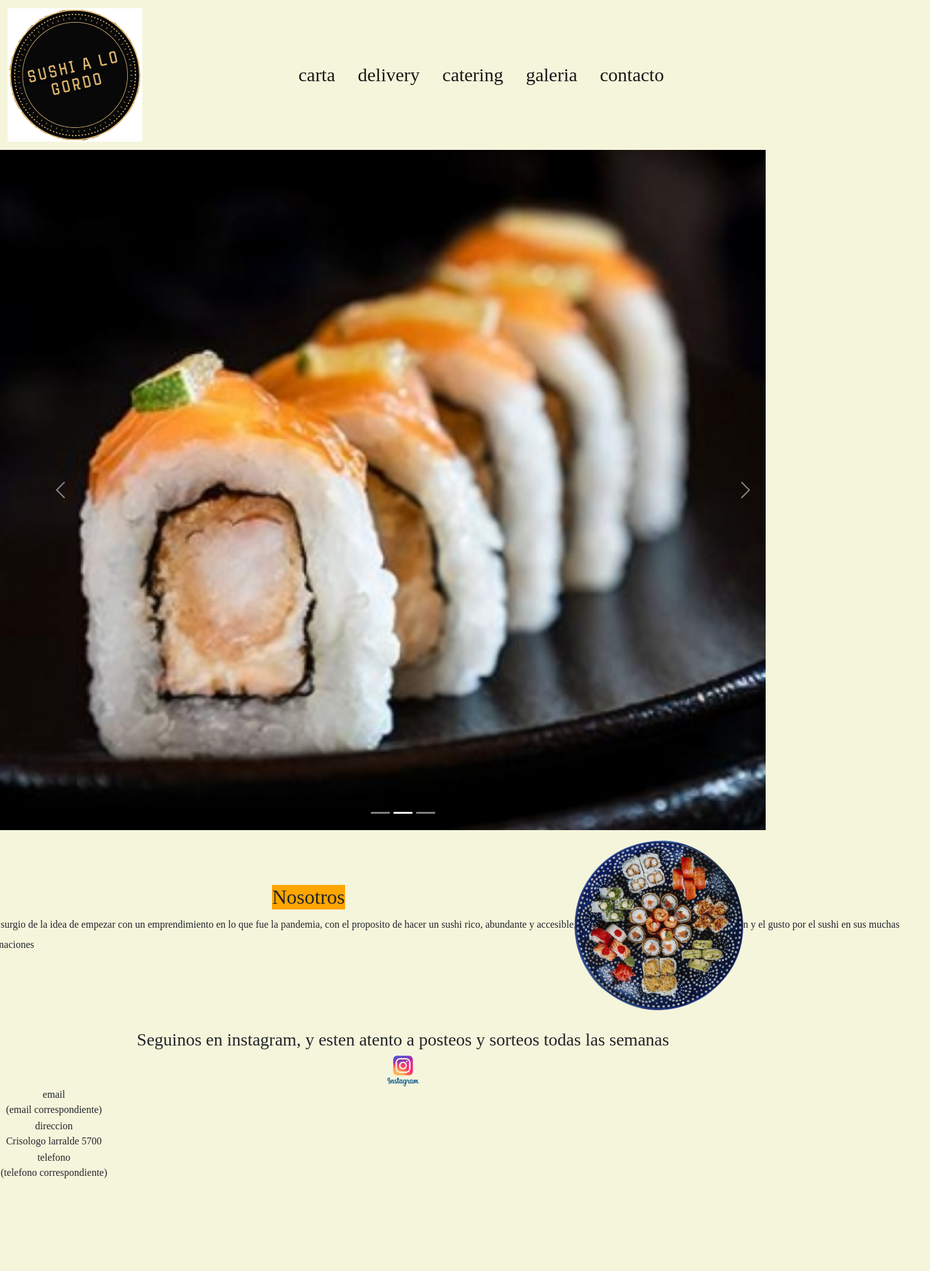
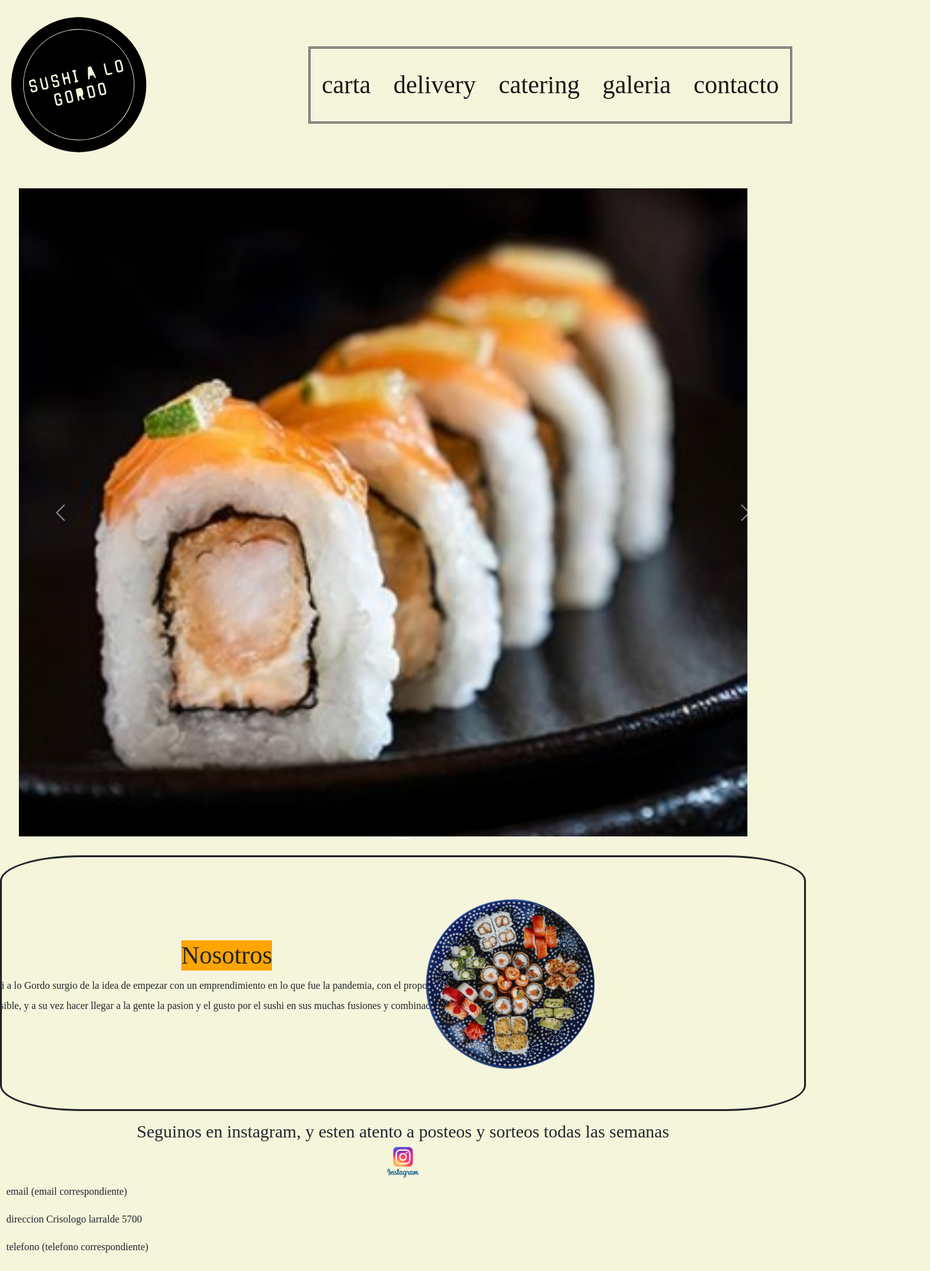
Before and after one commit to Braian-M93/ProyectoFinal, a plain HTML site: page index.html in a window 1280 px wide. Shown: the whole page at 63% size, 1477 px wide, since content can reach past the window. Before the commit the page ends 1891 px from the top, so only its background shows below. Drawn offline with nearby package versions, Linux system fonts and the light colour scheme.

Commit message:
agregamos seo y arreglamos cosas

```diff
--- a/css/animate.css
+++ b/css/animate.css
@@ -20,6 +20,20 @@ ul{
   animation-duration: 5s;
   animation-name:bounceInLeft;
 }
+main section fieldset img{
+  animation-duration: 5s;
+  animation-name: animate__zoomInDown;
+}
+@keyframes animate__zoomInDown{
+  from{
+    margin-left: 100%;
+    width: 100%;
+  }
+  to{
+    margin-left: 0%;
+    width: 100%;
+  }
+}
 @keyframes bounceInLeft{
    from {
     margin-left: 100%;
@@ -28,5 +42,5 @@ ul{
 
   to {
     margin-left: 0%;
-    width: 100
+    width: 100%;
 }
--- a/css/style.css
+++ b/css/style.css
@@ -16,12 +16,17 @@ footer a img{
   transform: skew(30deg);
   cursor: pointer;
 }
+h1{
+  animation-name: ;
+  animation-duration: 5seg;
+  background-color: orange;
+}
 h2{
   animation-name: ;
   animation-duration: 5seg;
   background-color: orange;
 }
-legend h3 {
+legend h2 {
   text-align: center;
 }
 article p {
@@ -40,6 +45,7 @@ article{
 div{
   display: flex;
   align-content: center;
+  padding: 10px;
 }
 section fieldset img{
   width: 25%;
@@ -48,7 +54,7 @@ section fieldset img{
 
 }
 section fieldset{
-  border: solid;
+
   color: black;
     font-weight: 300;
   line-height: 5rem;
@@ -57,13 +63,23 @@ section fieldset{
 div ul li a{
 color: black;
 font-weight: 300%;
-font-size: 30px;
-line-height: 4rem;
+font-size: 40px;
+line-height: 5rem;
 margin: 10px;
+
 }
 .carousel-inner{
   width: 95%;
   align-content: center;
   align-items: center;
-  justify-content: ;
 }
+main{
+  border: solid;
+  padding: 10px;
+  border-radius: 10%;
+
+}
+ul{
+  border: double;
+
+}
--- a/index.html
+++ b/index.html
@@ -1,7 +1,6 @@
 <!doctype html>
 <html lang="en">
   <head>
-    <!-- Required meta tags -->
     <meta charset="utf-8">
     <meta name="viewport" content="width=device-width, initial-scale=1">
     <link href="https://cdn.jsdelivr.net/npm/bootstrap@5.0.2/dist/css/bootstrap.min.css" rel="stylesheet" integrity="sha384-EVSTQN3/azprG1Anm3QDgpJLIm9Nao0Yz1ztcQTwFspd3yD65VohhpuuCOmLASjC" crossorigin="anonymous">
@@ -14,7 +13,10 @@
     href="https://cdnjs.cloudflare.com/ajax/libs/animate.css/4.1.1/animate.min.css"
   />
 
-    <title>Sushi a lo Gordo</title>
+    <title>Sushi a lo Gordo, disfruta del sushi, disfruta a lo gordo!</title>
+    <meta name="description" content="En sushi a lo gordo disfrutamos del sushi, y queremos que vos, tambien disfrutes de un buen sushi">
+    <meta name="keywords" content="sushi, rico, recomendable, buen sushi">
+
     <link rel="stylesheet" href="css/style.css">
   </head>
   <body>
@@ -22,7 +24,7 @@
     <nav class="navbar navbar-expand-lg navbar-light bg-beige">
       <div class="container-fluid">
         <a class="navbar-brand logo" href="index.html">
-          <img src="imagen/logo2.png" alt="" class="w-50">
+          <img src="imagen/logo2.svg" alt="logo de sushi a lo Gordo" class="w-50">
         </a>
         <button class="navbar-toggler" type="button" data-bs-toggle="collapse" data-bs-target="#navbarSupportedContent" aria-controls="navbarSupportedContent" aria-expanded="false" aria-label="Toggle navigation">
           <span class="navbar-toggler-icon"></span>
@@ -57,13 +59,13 @@
 </div>
 <div class="carousel-inner">
  <div class="carousel-item active">
-      <img src="imagen/ebicado.jpg" class="d-block w-100" alt="...">
+      <img src="imagen/ebicado.jpg" class="d-block w-100" alt="imagen ilustrativa de roll ebicado">
     </div>
     <div class="carousel-item">
-      <img src="imagen/ibiza.jpg" class="d-block w-100" alt="...">
+      <img src="imagen/ibiza.jpg" class="d-block w-100" alt="imagen ilustrativa de roll ibiza">
     </div>
     <div class="carousel-item">
-      <img src="imagen/phila2.jpg" class="d-block w-100" alt="...">
+      <img src="imagen/phila2.jpg" class="d-block w-100" alt="imagen ilustrativa de roll philadelfia">
  </div>
 </div>
   <button class="carousel-control-prev" type="button" data-bs-target="#carouselExampleIndicators" data-bs-slide="prev">
@@ -77,19 +79,19 @@
 </div>
 
 <main>
+
   <div class="container-md">
     <div class="row">
-      <div class="col-sm">
-        <article class="">
-        <h2 class="skew text-center">Nosotros</h2>
+      <div class="col-md">
+        <article>
+        <h1 class="skew text-center">Nosotros</h1>
         <p class="text-sm-start wow animate__slidein">Sushi a lo Gordo surgio de la idea de empezar con un emprendimiento en lo que fue la pandemia,
           con el proposito de hacer un sushi rico, abundante y accesible,
            y a su vez hacer llegar a la gente la pasion y el gusto por el sushi en sus muchas fusiones y combinaciones</p>
          </article>
       </div>
-    </div>
-    <div class="row">
-      <div class="col-sm">
+
+      <div class="col-md">
          <section>
             <div class="insta">
                   <a href="
@@ -97,32 +99,29 @@
             </div>
           </section>
       </div>
-    </div>
+      </div>
   </div>
+
 </main>
 
 <footer class="text-center py-3">
     <h3>Seguinos en instagram, y esten atento a posteos y sorteos todas las semanas</h3>
     <a href="https://www.instagram.com/?hl=es-la" target="_blank"><img src="imagen/logo-ig.png" alt="siguenos en instagram"></a class="w-50">
 
-    <table>
-      <tr>
-          <td>email <br>
+    <div>
+      email
           (email correspondiente)
-          </td>
-        </tr><br>
 
-          <tr>
-            <td>direccion <br>
-          Crisologo larralde 5700</td>
-          </tr>
-          <tr>
-            <td>
-              telefono <br>
+    </div>
+    <div>
+      direccion     Crisologo larralde 5700
+
+    </div>
+    <div>
+       telefono
               (telefono correspondiente)
-            </td>
-          </tr>
-      </table>
+    </div>
+
   </footer>
     <script src="https://cdn.jsdelivr.net/npm/bootstrap@5.0.2/dist/js/bootstrap.bundle.min.js" integrity="sha384-MrcW6ZMFYlzcLA8Nl+NtUVF0sA7MsXsP1UyJoMp4YLEuNSfAP+JcXn/tWtIaxVXM" crossorigin="anonymous"></script>
   </body>
```
Also changed, not shown: carta.html (+18 -21 lines), catering.html (+20 -35 lines), contacto.html (+18 -22 lines), delivery.html (+26 -27 lines), galeria.html (+21 -30 lines), imagen/combo 3.jpg (deleted), imagen/combo 3.webp (added), imagen/logo2.png (deleted), imagen/logo2.svg (added), imagen/tabla3.webp (added), imagen/tabla4.jpg (deleted), imagen/tabla4.webp (added), 3 other files.
